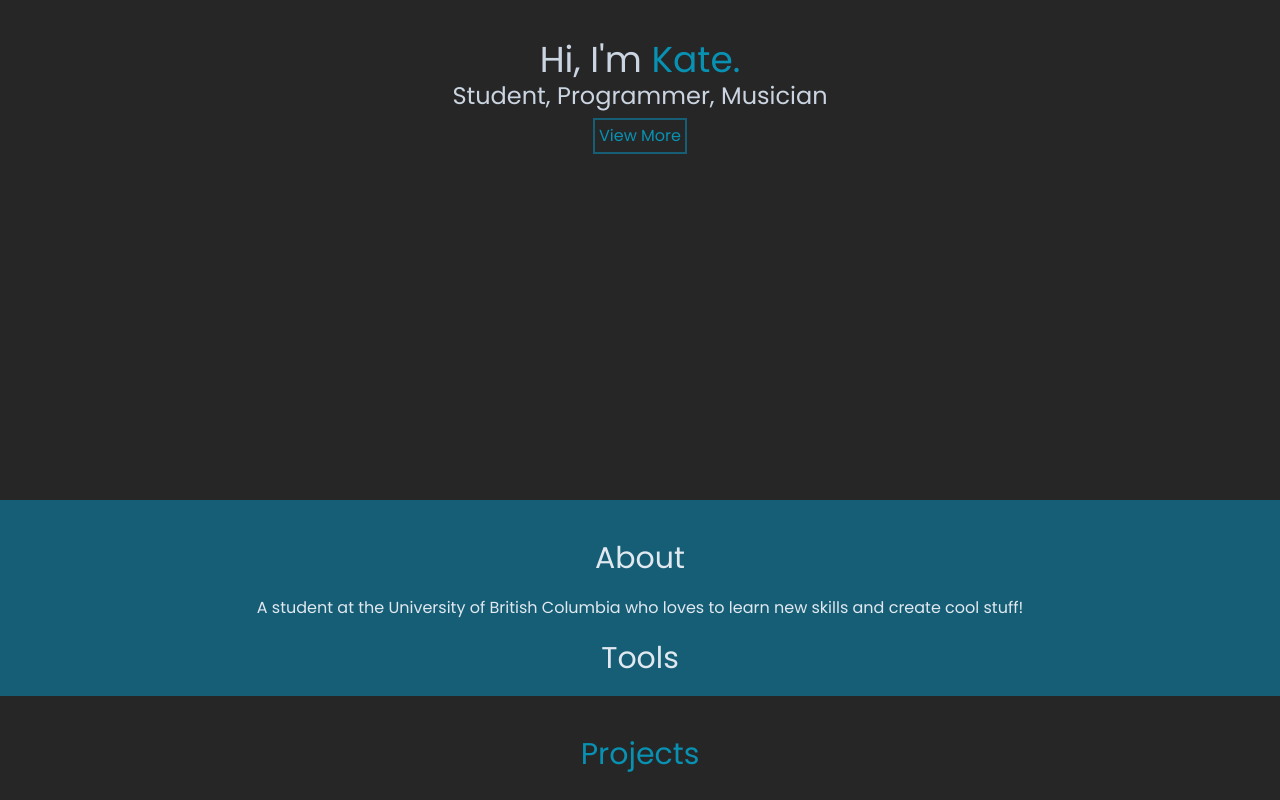
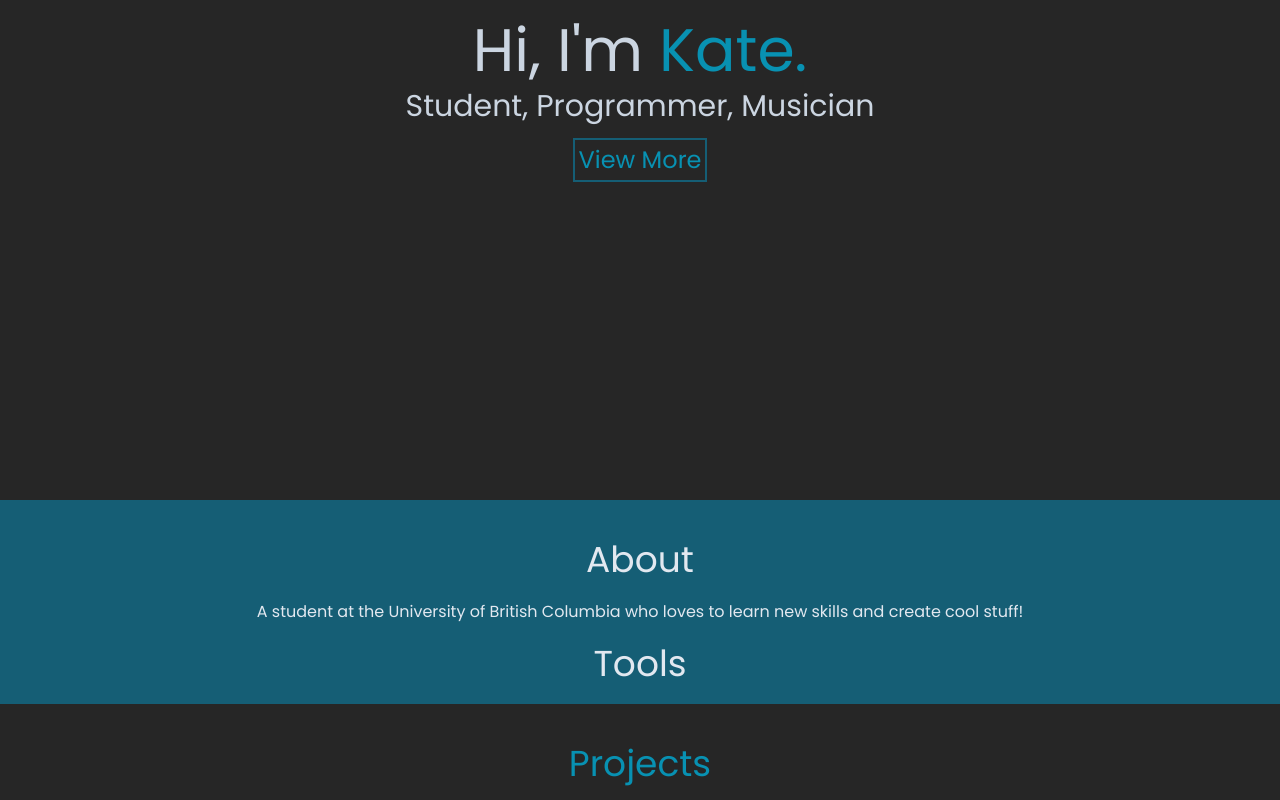
Before and after one commit to knaychuk/my-portfolio, an Astro site: page / in a window 1280 px wide. Shown: the part 300-1100 px from the top of the page. Built offline with nearby package versions, Linux system fonts and the light colour scheme; Astro itself is replaced by a stand-in of ours.

Commit message:
responsive font sizes

```diff
--- a/src/pages/index.astro
+++ b/src/pages/index.astro
@@ -20,23 +20,23 @@ import test_image from "../assets/spiritfarer_background.png";
 	<body class="font-poppins">
 		<section class="text-slate-300 bg-neutral-800 h-screen flex justify-center items-center text-center ">
 			<div class="">
-				<h1 class="text-4xl ">Hi, I'm <span class="text-cyan-600">Kate.</span></h1>
-				<h2 class="text-2xl">Student, Programmer, Musician</h2>
-				<button onclick="document.getElementById('aboutHeader').scrollIntoView({ behavior: 'smooth'})" class="text-base m-2 outline outline-2 p-1 transition ease-in-out delay-150 outline-cyan-800 text-cyan-600 hover:bg-cyan-800 hover:text-slate-300 duration-300">View More</button>
+				<h1 class="text-4xl m-2 lg:text-6xl">Hi, I'm <span class="text-cyan-600">Kate.</span></h1>
+				<h2 class="text-2xl m-2 lg:text-3xl">Student, Programmer, Musician</h2>
+				<button onclick="document.getElementById('aboutHeader').scrollIntoView({ behavior: 'smooth'})" class="text-base m-2 outline outline-2 p-1 transition ease-in-out delay-150 outline-cyan-800 text-cyan-600 hover:bg-cyan-800 hover:text-slate-300 duration-300 lg:text-2xl">View More</button>
 			</div>
 		</section>
 		<section class="text-slate-200 bg-cyan-800 flex flex-col items-center text-center">
-			<div id="aboutHeader" >
-				<h2 class="text-3xl text-center mt-10 mb-5">About</h2>
-				<p class="text-1xl mb-5">A student at the University of British Columbia who loves to learn new skills and create cool stuff! </p>
+			<div id="aboutHeader">
+				<h2 class="text-3xl text-center mt-10 mb-5 lg:text-4xl">About</h2>
+				<p class="text-1xl mb-5 lg:text-1xl">A student at the University of British Columbia who loves to learn new skills and create cool stuff! </p>
 			</div>
 			<div>
-				<h2 class="text-3xl mb-5">Tools</h2>
+				<h2 class="text-3xl mb-5 lg:text-4xl">Tools</h2>
 
 			</div>
 		</section>
 		<section class=" bg-neutral-800  flex flex-col items-center text-center">
-			<h2 class="text-cyan-600 text-3xl mt-10 mb-10">Projects</h2>
+			<h2 class="text-cyan-600 text-3xl mt-10 mb-10 lg:text-4xl">Projects</h2>
 
 			<!-- //first project -->
 			<div class=" text-slate-300 shadow-custom flex flex-col items-center mb-10 px-10 py-5 lg:flex-row ">
```
